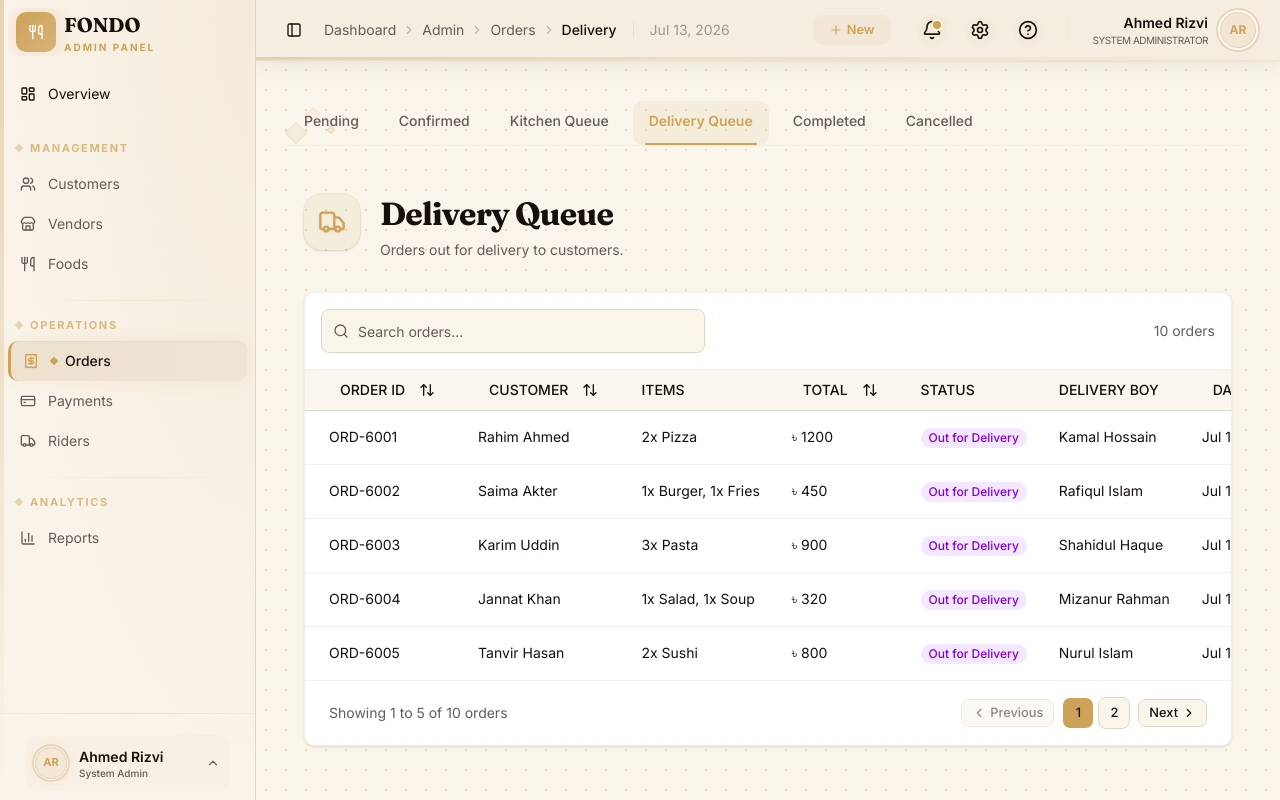
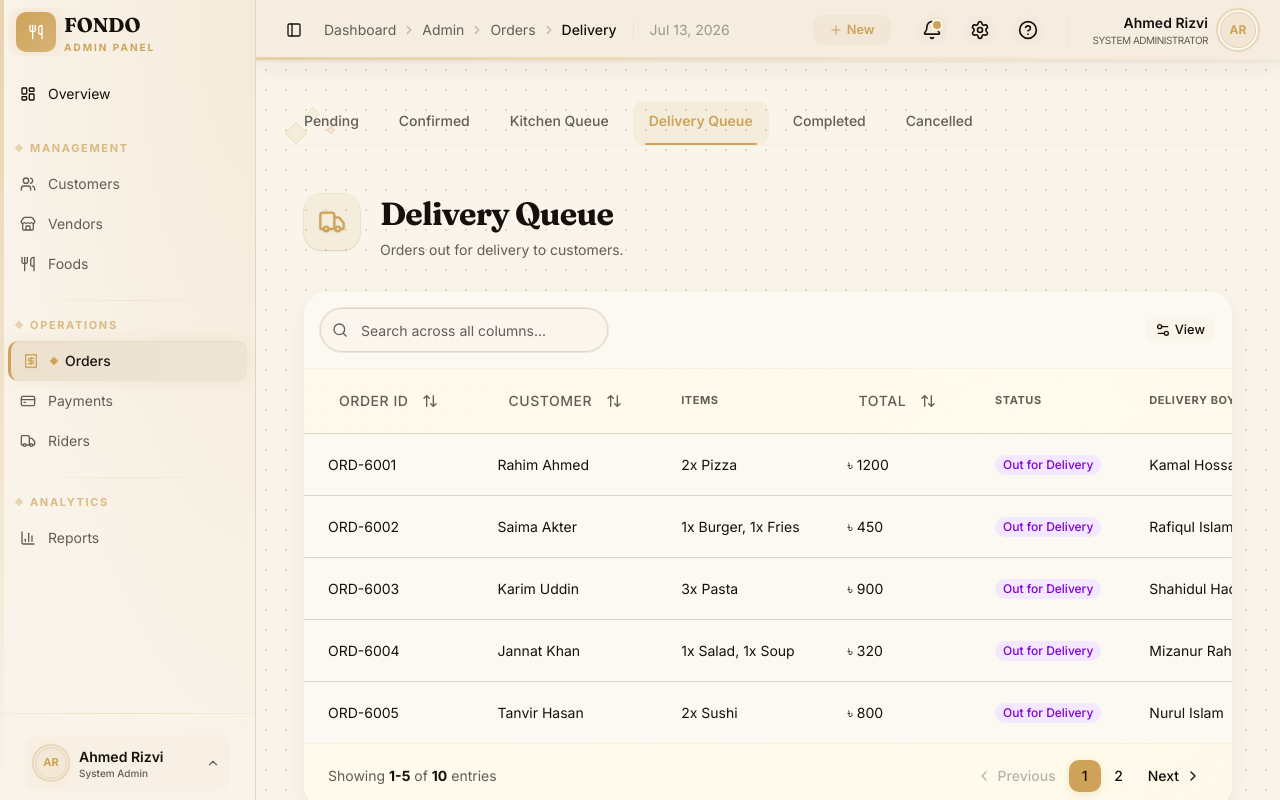
Before and after one commit to jevxo26/FONDO, a Next.js app: page /dashboard/admin/orders/delivery in a window 1280 px wide. Built offline with nearby package versions, Linux system fonts and the light colour scheme.

Commit message:
Revert "Merge branch 'saima' into development"
This reverts commit e8117b124f921b1aadbe0b600d8f2a8be6b3561a, reversing
changes made to cea960259df55bb85cda3b3440e4340be72af854.

```diff
--- a/src/components/common/table/data-table.tsx
+++ b/src/components/common/table/data-table.tsx
@@ -1,6 +1,23 @@
 "use client";
 
-import { useState } from "react";
+import { buttonVariants } from "@/components/ui/button";
+import {
+  DropdownMenu,
+  DropdownMenuContent,
+  DropdownMenuItem,
+  DropdownMenuTrigger,
+} from "@/components/ui/dropdown-menu";
+import { Empty, EmptyHeader, EmptyMedia, EmptyTitle } from "@/components/ui/empty";
+import { Skeleton } from "@/components/ui/skeleton";
+import {
+  Table,
+  TableBody,
+  TableCell,
+  TableHead,
+  TableHeader,
+  TableRow,
+} from "@/components/ui/table";
+import { cn } from "@/lib/utils";
 import {
   flexRender,
   getCoreRowModel,
@@ -11,96 +28,112 @@ import {
   type ColumnDef,
   type SortingState,
 } from "@tanstack/react-table";
-import {
-  Table,
-  TableBody,
-  TableCell,
-  TableHead,
-  TableHeader,
-  TableRow,
-} from "@/components/ui/table";
-import { Input } from "@/components/ui/input";
-import { Button } from "@/components/ui/button";
-import { ChevronLeft, ChevronRight, Search } from "lucide-react";
-
-interface DataTableProps<TData> {
-  columns: ColumnDef<TData>[];
-  data: TData[];
-  pageSize?: number;
-  enableSorting?: boolean;
-  enableSearch?: boolean;
-  enableColumnToggle?: boolean;
-  isLoading?: boolean;
-  emptyMessage?: string;
-  skeletonRows?: number;
-}
+import { MoreHorizontal, SearchX } from "lucide-react";
+import { useMemo, useState } from "react";
+import { DataTablePagination } from "./data-table-pagination";
+import { DataTableToolbar } from "./data-table-toolbar";
+import type { DataTableProps } from "./types";
 
 export function DataTable<TData>({
   columns,
   data,
   pageSize = 10,
   enableSorting = true,
-  enableSearch = true,
+  enableRowSelection = false,
+  toolbarActions,
+  onRowClick,
   isLoading = false,
   emptyMessage = "No results found.",
+  emptyState,
+  rowActions,
+  filters,
+  className,
+  enableSearch = true,
+  enableColumnToggle = true,
+  initialSort,
   skeletonRows = 5,
 }: DataTableProps<TData>) {
-  const [sorting, setSorting] = useState<SortingState>([]);
-  const [globalFilter, setGlobalFilter] = useState("");
-  const [pageIndex, setPageIndex] = useState(0);
+  const [sorting, setSorting] = useState<SortingState>(initialSort ? [initialSort] : []);
+
+  const allColumns = useMemo(() => {
+    if (!rowActions) return columns;
+    return [
+      ...columns,
+      {
+        id: "actions",
+        header: () => <span className="sr-only">Actions</span>,
+        cell: ({ row }: { row: { original: TData } }) => (
+          <DropdownMenu>
+            <DropdownMenuTrigger
+              className={buttonVariants({
+                variant: "ghost",
+                size: "icon",
+                className: "size-8",
+              })}
+            >
+              <MoreHorizontal className="size-4" />
+            </DropdownMenuTrigger>
+            <DropdownMenuContent align="end" className="min-w-44">
+              {rowActions.map((action) => (
+                <DropdownMenuItem
+                  key={action.label}
+                  variant={action.variant}
+                  onClick={() => action.onClick(row.original)}
+                >
+                  {action.icon}
+                  {action.label}
+                </DropdownMenuItem>
+              ))}
+            </DropdownMenuContent>
+          </DropdownMenu>
+        ),
+      } as ColumnDef<TData>,
+    ];
+  }, [columns, rowActions]);
 
   const table = useReactTable({
     data,
-    columns,
+    columns: allColumns,
     getCoreRowModel: getCoreRowModel(),
     getSortedRowModel: enableSorting ? getSortedRowModel() : undefined,
     getPaginationRowModel: getPaginationRowModel(),
     getFilteredRowModel: getFilteredRowModel(),
-    state: {
-      sorting,
-      globalFilter,
-      pagination: {
-        pageIndex,
-        pageSize,
-      },
-    },
-    onSortingChange: setSorting,
-    onGlobalFilterChange: setGlobalFilter,
-    onPaginationChange: (updater) => {
-      const newState = typeof updater === "function"
-        ? updater({ pageIndex, pageSize })
-        : updater;
-      setPageIndex(newState.pageIndex);
-    },
+    enableSorting,
+    enableRowSelection,
+    onSortingChange: enableSorting ? setSorting : undefined,
+    state: { sorting: enableSorting ? sorting : undefined },
+    initialState: { pagination: { pageSize } },
   });
 
-  const totalPages = table.getPageCount();
-
   return (
-    <div className="overflow-hidden rounded-lg border border-border/40 bg-white shadow-sm">
-      {enableSearch && (
-        <div className="flex items-center justify-between p-4 border-b border-border/40">
-          <div className="relative flex-1 max-w-sm">
-            <Search className="absolute left-3 top-1/2 h-4 w-4 -translate-y-1/2 text-muted-foreground" />
-            <Input
-              placeholder="Search orders..."
-              value={globalFilter ?? ""}
-              onChange={(e) => setGlobalFilter(e.target.value)}
-              className="pl-9"
+    <div
+      className={cn(
+        "group relative overflow-hidden rounded-3xl bg-gradient-to-br from-primary/[0.03] via-card to-primary/[0.01] shadow-[var(--shadow-card)] transition-all duration-500 ease-[cubic-bezier(0.32,0.72,0,1)] hover:shadow-[var(--shadow-elevated)]",
+        className,
+      )}
+    >
+      <div className="pointer-events-none absolute -bottom-6 -right-6 z-0 size-36 rounded-full bg-primary/8 blur-3xl" />
+      <div className="pointer-events-none absolute -top-3 -left-3 z-0 size-20 rounded-full bg-primary/5 blur-2xl" />
+      <div className="pointer-events-none absolute -top-8 -right-8 z-0 size-28 rounded-full bg-primary/5 blur-2xl" />
+      <div className="pointer-events-none absolute right-3 top-3 z-10 size-[7px] rotate-45 border border-primary/30" />
+      <div className="relative z-10">
+        <DataTableToolbar
+          table={table}
+          toolbarActions={toolbarActions}
+          filters={filters}
+          enableSearch={enableSearch}
+          enableColumnToggle={enableColumnToggle}
         />
-          </div>
-          <div className="text-sm text-muted-foreground">
-            {table.getFilteredRowModel().rows.length} orders
-          </div>
-        </div>
-      )}
-
+        <div className="overflow-x-auto">
           <Table>
-        <TableHeader className="bg-secondary/50">
+            <TableHeader className="bg-amber-50/80 dark:bg-amber-950/30">
               {table.getHeaderGroups().map((headerGroup) => (
                 <TableRow key={headerGroup.id}>
                   {headerGroup.headers.map((header) => (
-                <TableHead key={header.id} className="pl-6">
+                    <TableHead
+                      key={header.id}
+                      className="px-4 py-4 text-[11px] font-bold uppercase tracking-wider text-muted-foreground md:px-6"
+                    >
                       {header.isPlaceholder
                         ? null
                         : flexRender(header.column.columnDef.header, header.getContext())}
@@ -114,17 +147,25 @@ export function DataTable<TData>({
                 Array.from({ length: skeletonRows }).map((_, i) => (
                   <TableRow key={i}>
                     {columns.map((_, j) => (
-                  <TableCell key={j} className="pl-6 py-4">
-                    <div className="h-4 w-full bg-gray-200 rounded animate-pulse" />
+                      <TableCell key={j} className="px-4 py-4 md:px-6 md:py-5">
+                        <Skeleton className="h-4 w-full" />
                       </TableCell>
                     ))}
                   </TableRow>
                 ))
-          ) : table.getRowModel().rows.length > 0 ? (
-            table.getRowModel().rows.map((row) => (
-              <TableRow key={row.id} className="border-border/40">
+              ) : table.getRowModel().rows.length ? (
+                table.getRowModel().rows.map((row, rowIndex) => (
+                  <TableRow
+                    key={row.id}
+                    data-state={row.getIsSelected() && "selected"}
+                    onClick={() => onRowClick?.(row.original)}
+                    className={cn(
+                      "bg-card transition-all duration-300 ease-[cubic-bezier(0.32,0.72,0,1)] hover:bg-primary/8",
+                      onRowClick && "cursor-pointer",
+                    )}
+                  >
                     {row.getVisibleCells().map((cell) => (
-                  <TableCell key={cell.id} className="pl-6 py-4">
+                      <TableCell key={cell.id} className="px-4 py-4 md:px-6 md:py-5">
                         {flexRender(cell.column.columnDef.cell, cell.getContext())}
                       </TableCell>
                     ))}
@@ -132,67 +173,31 @@ export function DataTable<TData>({
                 ))
               ) : (
                 <TableRow>
-              <TableCell colSpan={columns.length} className="h-24 text-center">
-                {emptyMessage}
+                  <TableCell colSpan={columns.length} className="h-40 text-center">
+                    {emptyState ?? (
+                      <Empty>
+                        <EmptyHeader>
+                          <EmptyMedia>
+                            <SearchX className="size-8 text-muted-foreground" />
+                          </EmptyMedia>
+                          <EmptyTitle>{emptyMessage}</EmptyTitle>
+                        </EmptyHeader>
+                      </Empty>
+                    )}
                   </TableCell>
                 </TableRow>
               )}
             </TableBody>
           </Table>
-
-      <div className="flex items-center justify-between px-6 py-4 border-t border-border/40">
-        <div className="text-sm text-muted-foreground">
-          Showing {table.getState().pagination.pageIndex * pageSize + 1} to{" "}
-          {Math.min(
-            (table.getState().pagination.pageIndex + 1) * pageSize,
-            table.getFilteredRowModel().rows.length
-          )}{" "}
-          of {table.getFilteredRowModel().rows.length} orders
         </div>
-        <div className="flex items-center gap-2">
-          <Button
-            variant="outline"
-            size="sm"
-            onClick={() => table.previousPage()}
-            disabled={!table.getCanPreviousPage()}
-          >
-            <ChevronLeft className="h-4 w-4" />
-            Previous
-          </Button>
-          <div className="flex items-center gap-1">
-            {Array.from({ length: Math.min(totalPages, 5) }, (_, i) => {
-              let pageNumber = i;
-              if (totalPages > 5 && pageIndex > 2) {
-                pageNumber = pageIndex - 2 + i;
-                if (pageNumber >= totalPages) {
-                  pageNumber = totalPages - 5 + i;
-                }
-              }
-              if (pageNumber < 0) pageNumber = i;
-              if (pageNumber >= totalPages) return null;
-              return (
-                <Button
-                  key={pageNumber}
-                  variant={pageIndex === pageNumber ? "default" : "outline"}
-                  size="sm"
-                  onClick={() => table.setPageIndex(pageNumber)}
-                  className="w-8 h-8"
-                >
-                  {pageNumber + 1}
-                </Button>
-              );
-            })}
-          </div>
-          <Button
-            variant="outline"
-            size="sm"
-            onClick={() => table.nextPage()}
-            disabled={!table.getCanNextPage()}
-          >
-            Next
-            <ChevronRight className="h-4 w-4" />
-          </Button>
-        </div>
+        <DataTablePagination
+          currentPage={table.getState().pagination.pageIndex}
+          totalPages={table.getPageCount()}
+          start={table.getState().pagination.pageIndex * pageSize}
+          end={Math.min((table.getState().pagination.pageIndex + 1) * pageSize, data.length)}
+          totalItems={data.length}
+          onPageChange={(page) => table.setPageIndex(page)}
+        />
       </div>
     </div>
   );
```
Lines whose indentation alone changed are shown as unchanged.
